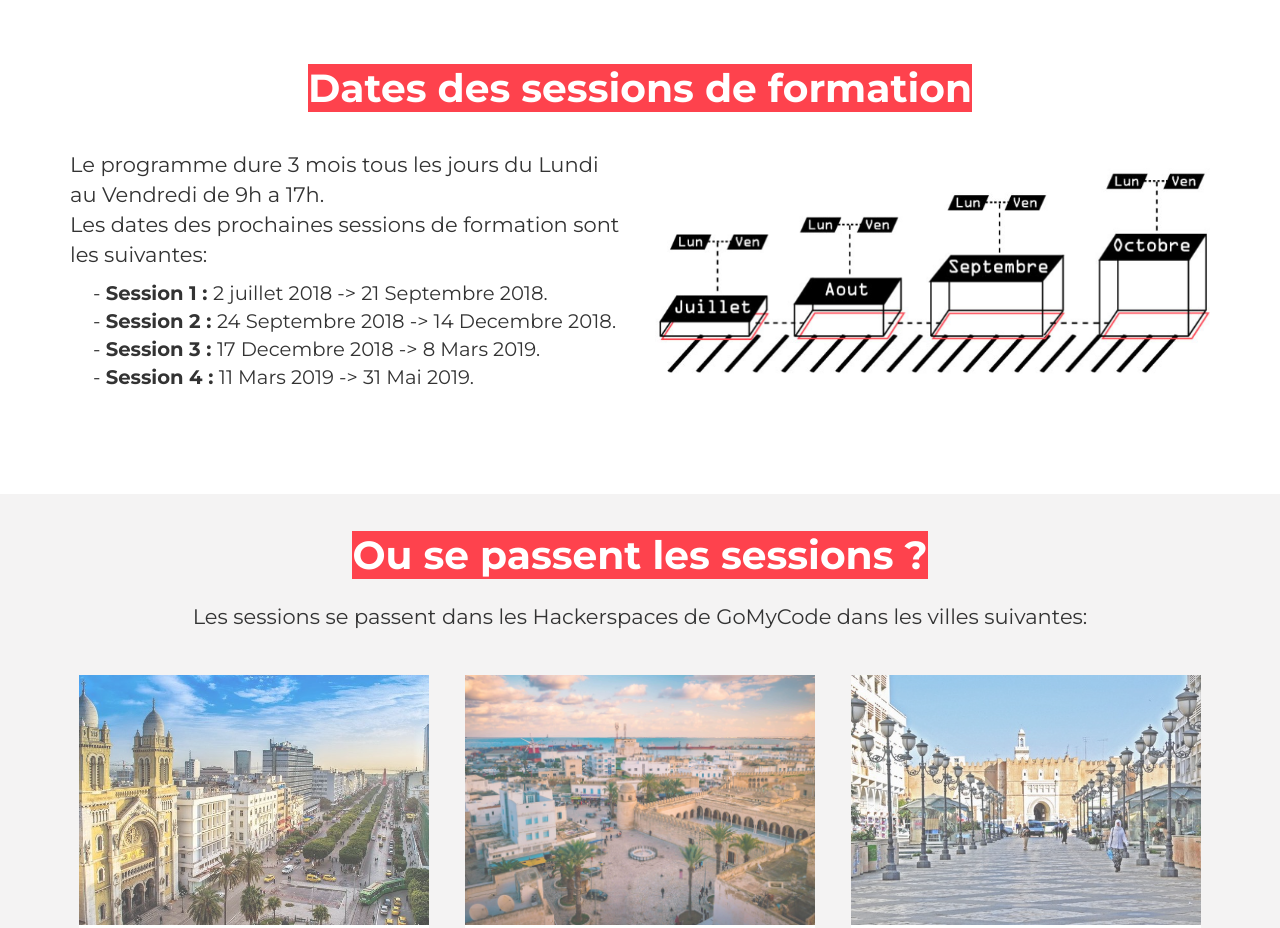
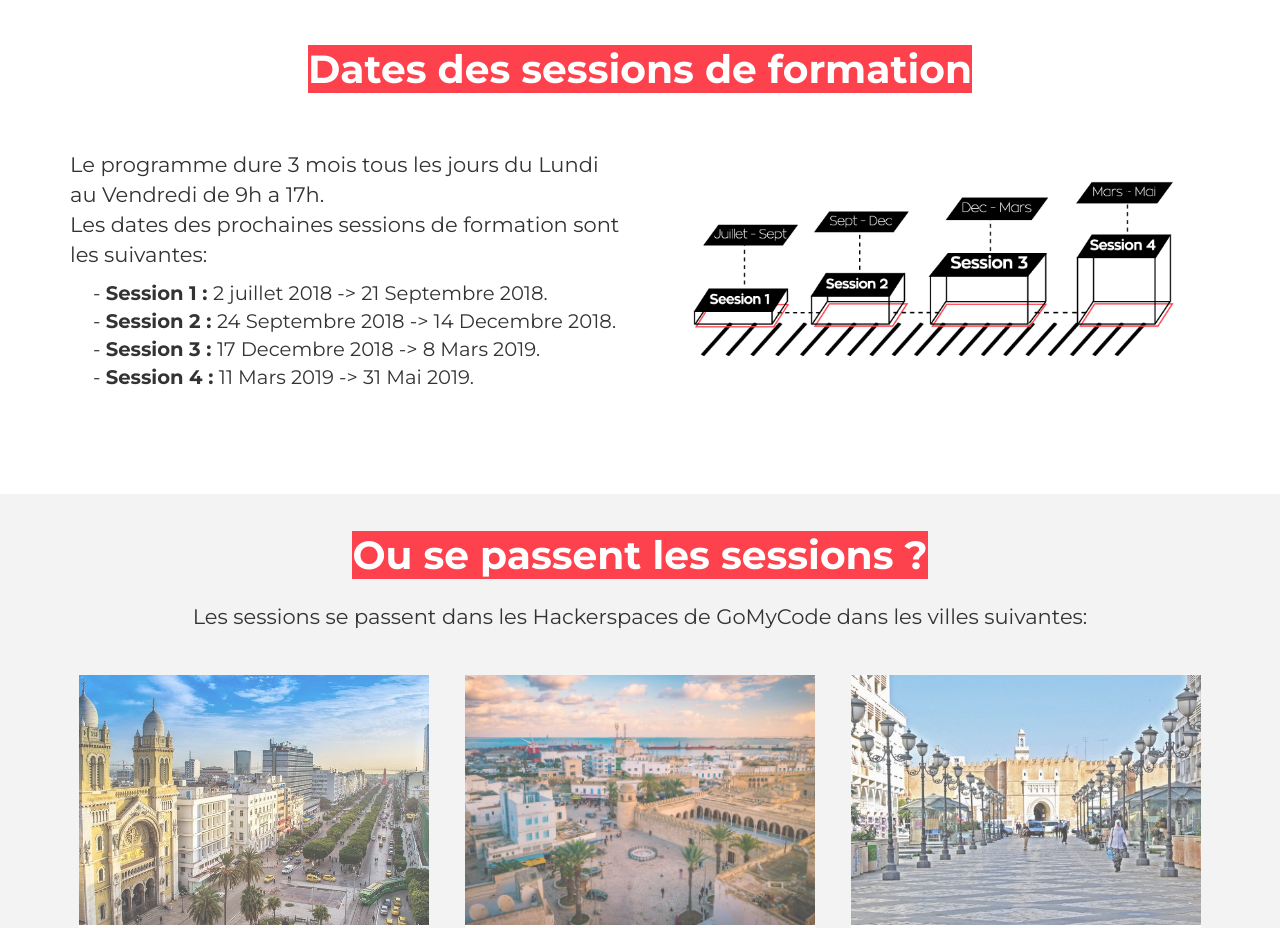
Before and after one commit to iChebbi/1000, a React (Create React App) app: page / in a window 1280 px wide. Shown: the part 1980-2908 px from the top of the page. Built offline with nearby package versions, Linux system fonts and the light colour scheme.

Commit message:
duration img swap

```diff
--- a/src/components/LandingPage/Duration/index.js
+++ b/src/components/LandingPage/Duration/index.js
@@ -32,7 +32,7 @@ class Duration extends React.Component {
               </ul>
             </div>
             <div className='duration-img col-xs-12 col-sm-12 col-md-6'>
-              <img alt=""  src='duration.png' />
+              <img alt=""  src='duration-modified.png' />
             </div>
           </div>
 
```
Also changed, not shown: public/duration-modified.png (added).
